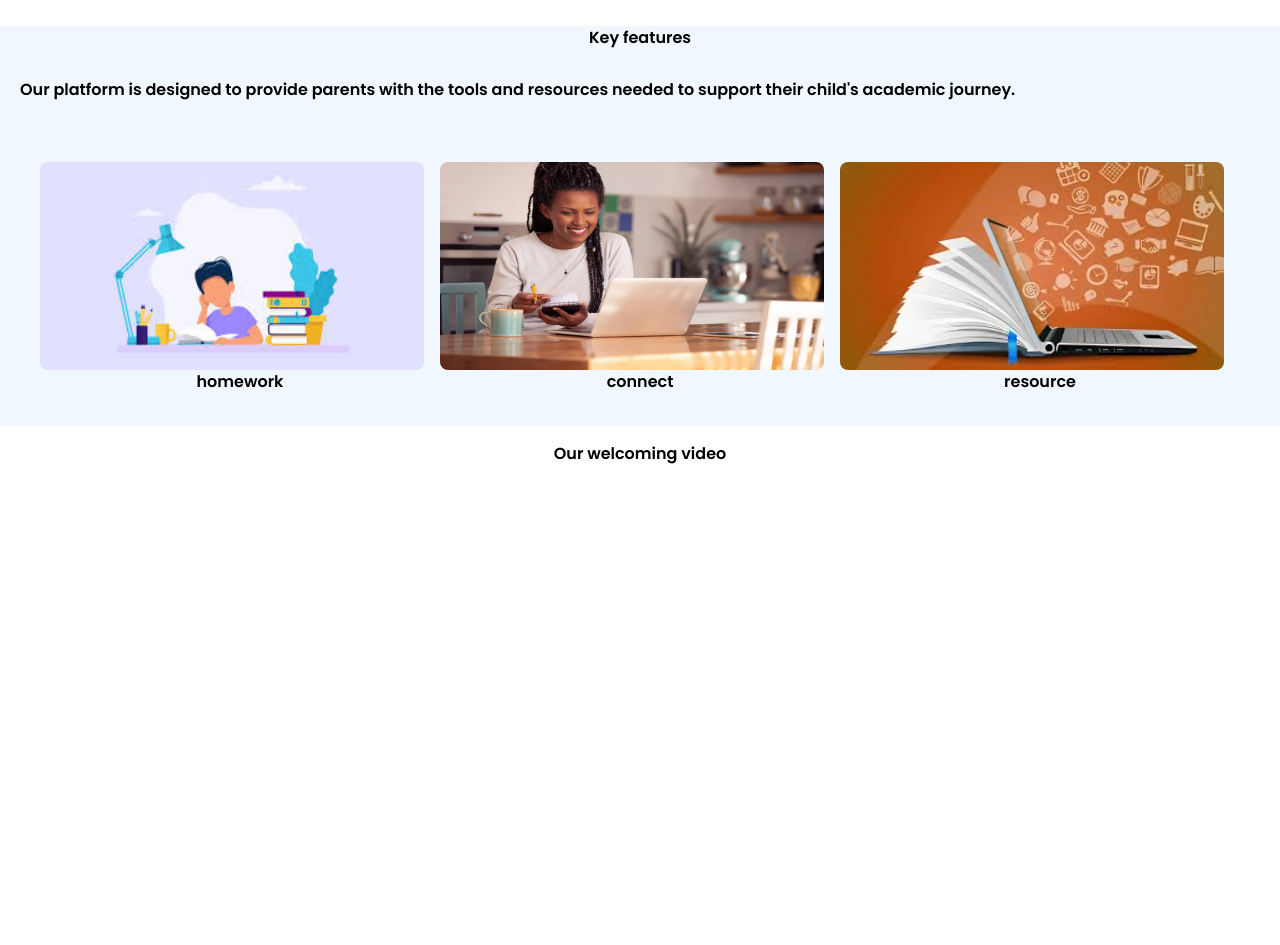
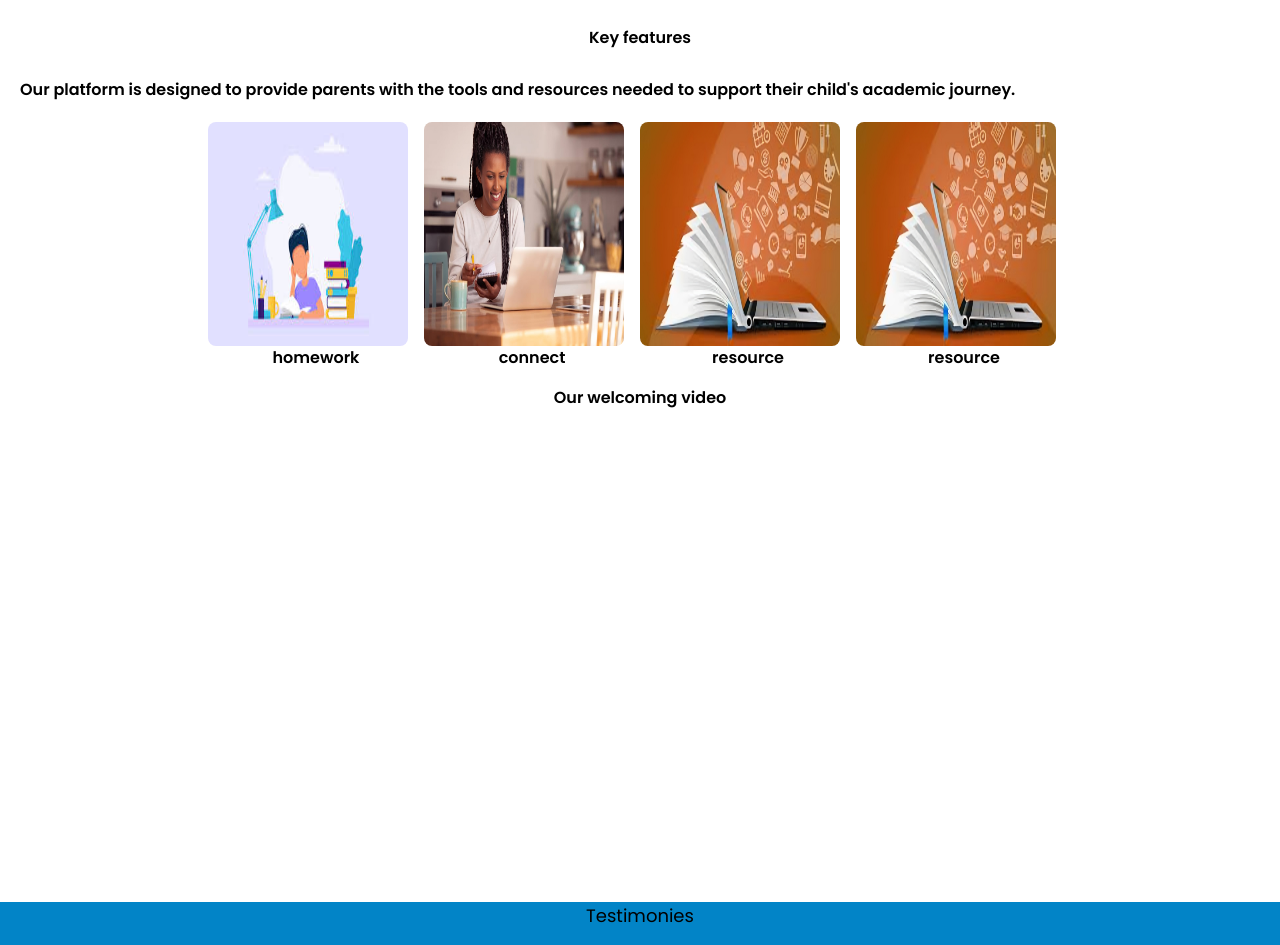
Before and after one commit to samson-16/smartethioparent, a React (Vite) app: page / in a window 1280 px wide. Shown: the part 1507-2452 px from the top of the page. Built offline with nearby package versions, Linux system fonts and the light colour scheme.

Commit message:
responsive KeyFeatures

```diff
--- a/src/components/Animate/AnimateFeature.jsx
+++ b/src/components/Animate/AnimateFeature.jsx
@@ -34,8 +34,8 @@ const AnimateFeature = ({ item }) => {
   return (
     <div className='animation' ref={ref} data-aos="zoom-in">
     <div className="flex flex-col sm:flex-row items-center">
-       <div className="flex flex-col">
-       <img src={imageSrc} alt={item} className="rounded-lg mb-4 sm:mb-0 sm:mr-4 w-52 h-52 md:w-96 md:mt-10" />
+       <div className="flex flex-col ">
+       <img src={imageSrc} alt={item} className="rounded-lg mb-4 sm:mb-0 sm:mr-4 w-52 h-56 md:w-[200px]" />
       <span>{item}</span>
        </div>
     </div>
--- a/src/pages/LandingPage.jsx
+++ b/src/pages/LandingPage.jsx
@@ -114,8 +114,8 @@ const LandingPage = () => {
 
       {/*  ************ key Features************* */}
 
-      <section className="mt-7 ">
-        <div className="h-[400px] bg-[#F0F7FF]">
+      <section className="mt-7 mb-auto ">
+        <div >
           <div className="text-center font-semibold mt-3">
             <h1 className="my-2">Key features</h1>
             <p>
@@ -123,37 +123,30 @@ const LandingPage = () => {
               resources needed to support their child's academic journey.
             </p>
 
-            {/* <div className="flex">
-              <div>
-              {scroll.map((item) => (
-               <AnimateFeature item={item} />
-              ))}
-              </div>
-            </div> */}
 
-         <div>
-            <div className="flex flex-col sm:flex-row justify-center items-center">
-              <AnimateFeature item="homework" />
-              <AnimateFeature item="connect" />
-              <AnimateFeature item="resource" />
-            </div>
-         </div>
+            <div className="flex flex-col sm:flex-row w-full justify-center items-center h">
+  <div className="flex flex-col sm:flex-row justify-center items-center">
+    <AnimateFeature item="homework" />
+    <AnimateFeature item="connect" />
+    <AnimateFeature item="resource" />
+    <AnimateFeature item="resource" />
 
-
+  </div>
+</div>
           </div>
         </div>
       </section>
 
 
-      <section>
+      <section className="block">
         <div className="h-[500px] my-4">
           <h1 className="text-center font-semibold">Our welcoming video</h1>
         </div>
       </section>
 
       <section>
-          <div className="h-[500px] bg-sky-600">
-            <h1 className="text-lg">Testimonies</h1>
+          <div className=" bg-sky-600">
+            <h1 className="text-lg text-center">Testimonies</h1>
             <div>
             <Testimony/>
             </div>
```
